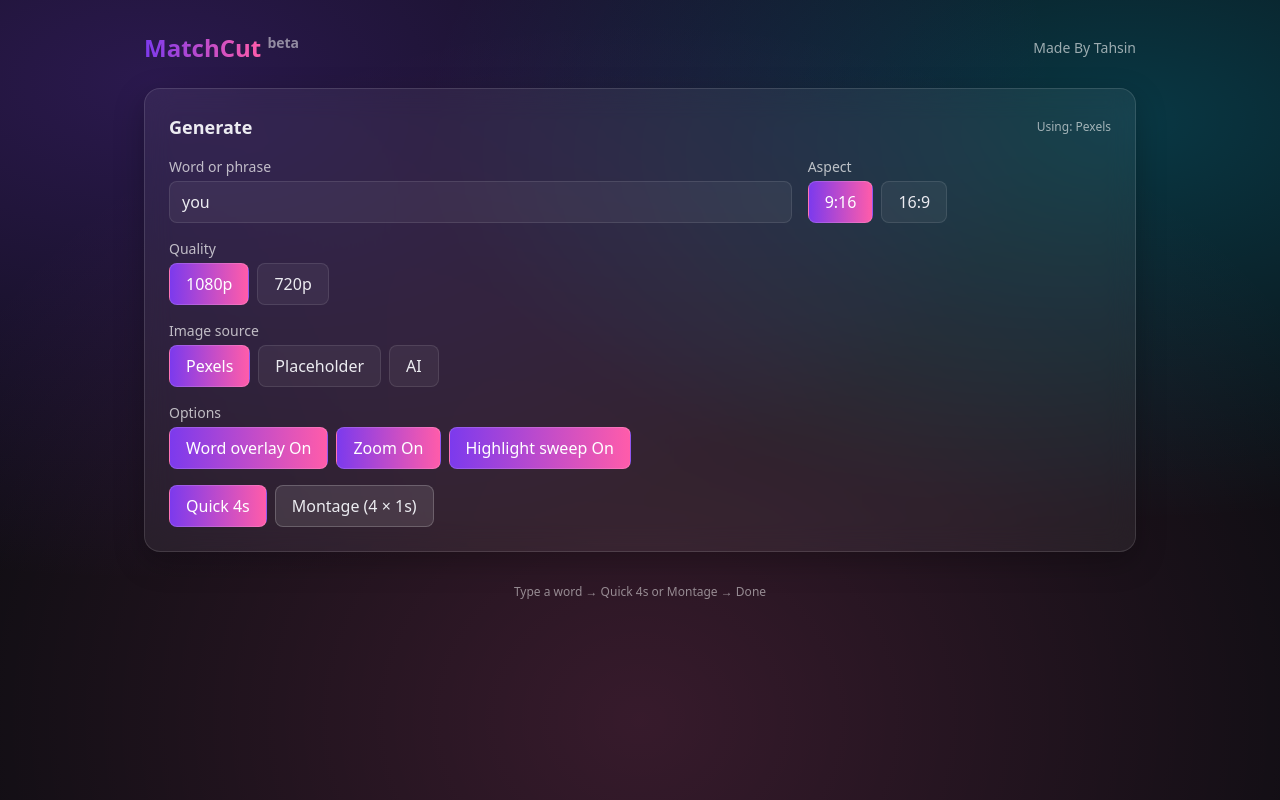
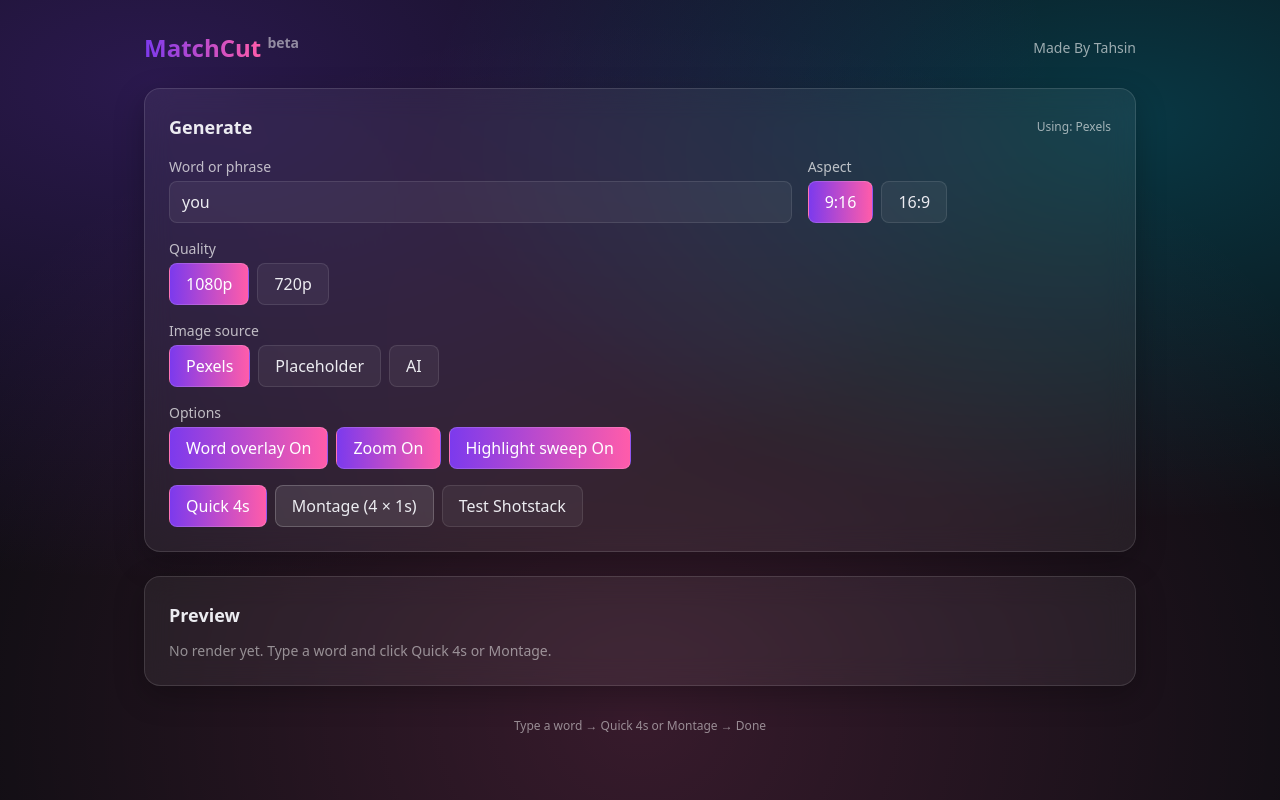
Before and after one commit to tahsin2627/match-cut, a Next.js app: page / in a window 1280 px wide. Built offline with nearby package versions, Linux system fonts and the light colour scheme; no server answers.

Commit message:
Update page.jsx

```diff
--- a/app/page.jsx
+++ b/app/page.jsx
@@ -10,7 +10,7 @@ export default function Home() {
   const [quality, setQuality] = useState(DEFAULT_QUALITY);
 
   const [caps, setCaps] = useState({ pexels: false, ai_cf: false, ai_hf: false });
-  const [source, setSource] = useState("placeholder"); // auto-picked after caps load
+  const [source, setSource] = useState("placeholder"); // auto-set after caps load
 
   const [overlay, setOverlay] = useState(true);
   const [zoom, setZoom] = useState(true);
@@ -18,6 +18,7 @@ export default function Home() {
 
   const [busy, setBusy] = useState("");
   const [job, setJob] = useState({ id: "", status: "", url: "" });
+  const [errMsg, setErrMsg] = useState("");
 
   useEffect(() => {
     (async () => {
@@ -38,47 +39,48 @@ export default function Home() {
   async function poll(id) {
     const sr = await fetch(`/api/render/status?id=${id}`);
     const sj = await sr.json();
-    if (sj.error) throw new Error(sj.error);
+    if (sj.error) {
+      setErrMsg(sj.error);
+      setBusy("");
+      return;
+    }
     setJob((prev) => ({ ...prev, status: sj.status, url: sj.url || "" }));
     if (sj.status === "done" || sj.status === "failed" || sj.status === "cancelled") {
       setBusy("");
+      if (sj.status !== "done") setErrMsg(`Render ${sj.status}`);
       return;
     }
     setTimeout(() => poll(id), 2500);
   }
 
   async function run(path, body) {
-    setBusy("Rendering…");
+    setErrMsg("");
+    setBusy("Creating render…");
     setJob({ id: "", status: "queued", url: "" });
     const r = await fetch(path, { method: "POST", headers: { "Content-Type": "application/json" }, body: JSON.stringify(body) });
     const j = await r.json();
-    if (!r.ok) throw new Error(j.error || "Render create failed");
+    if (!r.ok) {
+      setBusy("");
+      setErrMsg(j?.detail ? JSON.stringify(j.detail) : (j?.error || "Render create failed"));
+      return;
+    }
     setJob({ id: j.id, status: "queued", url: "" });
+    setBusy("Rendering…");
     poll(j.id);
   }
 
   const quick4s = async () => {
-    try {
     if (!phrase.trim()) return alert("Type a word");
-      setBusy("Creating 4s clip…");
     await run("/api/quick4s", { phrase, aspect, quality, source, overlay, zoom, karaoke });
-    } catch (e) {
-      console.error(e);
-      setBusy("");
-      alert(e.message || "Quick 4s failed");
-    }
   };
 
   const montage4 = async () => {
-    try {
     if (!phrase.trim()) return alert("Type a word");
-      setBusy("Creating 4x1s montage…");
     await run("/api/montage", { phrase, aspect, quality, source, overlay, zoom, karaoke, count: 4 });
-    } catch (e) {
-      console.error(e);
-      setBusy("");
-      alert(e.message || "Montage failed");
-    }
+  };
+
+  const testShotstack = async () => {
+    await run("/api/smoke", { aspect, quality });
   };
 
   return (
@@ -124,28 +126,9 @@ export default function Home() {
           <div className="md:col-span-3">
             <div className="text-sm text-white/70 mb-1">Image source</div>
             <div className="flex gap-2">
-              <button
-                className={`btn ${source === "pexels" ? "btn-accent" : "btn-muted"}`}
-                onClick={() => setSource("pexels")}
-                disabled={!caps.pexels}
-                title={!caps.pexels ? "Add PEXELS_API_KEY to enable" : ""}
-              >
-                Pexels
-              </button>
-              <button
-                className={`btn ${source === "placeholder" ? "btn-accent" : "btn-muted"}`}
-                onClick={() => setSource("placeholder")}
-              >
-                Placeholder
-              </button>
-              <button
-                className={`btn ${source === "ai" ? "btn-accent" : "btn-muted"}`}
-                onClick={() => setSource("ai")}
-                disabled={!caps.ai_cf && !caps.ai_hf}
-                title={!caps.ai_cf && !caps.ai_hf ? "Add CF_* or HF_TOKEN to enable AI" : (caps.ai_cf ? "Cloudflare AI" : "Hugging Face AI")}
-              >
-                AI
-              </button>
+              <button className={`btn ${source === "pexels" ? "btn-accent" : "btn-muted"}`} onClick={() => setSource("pexels")} disabled={!caps.pexels} title={!caps.pexels ? "Add PEXELS_API_KEY to enable" : ""}>Pexels</button>
+              <button className={`btn ${source === "placeholder" ? "btn-accent" : "btn-muted"}`} onClick={() => setSource("placeholder")}>Placeholder</button>
+              <button className={`btn ${source === "ai" ? "btn-accent" : "btn-muted"}`} onClick={() => setSource("ai")} disabled={!caps.ai_cf && !caps.ai_hf} title={!caps.ai_cf && !caps.ai_hf ? "Add CF_* or HF_TOKEN to enable AI" : (caps.ai_cf ? "Cloudflare AI" : "Hugging Face AI")}>AI</button>
             </div>
           </div>
 
@@ -159,31 +142,33 @@ export default function Home() {
           </div>
         </div>
 
-        <div className="flex gap-2">
+        <div className="flex flex-wrap gap-2">
           <button className="btn btn-accent" onClick={quick4s}>Quick 4s</button>
           <button className="btn btn-primary" onClick={montage4}>Montage (4 × 1s)</button>
+          <button className="btn btn-muted" onClick={testShotstack} title="2s sanity check">Test Shotstack</button>
         </div>
 
         {busy && <div className="text-sm text-white/70">{busy}</div>}
+        {errMsg && <div className="text-sm text-red-300 break-words">Error: {errMsg}</div>}
       </section>
 
-      {job.id && (
       <section className="glass p-4 md:p-6 shadow-soft space-y-3">
-          <div className="text-sm">Status: {job.status || "queued"}</div>
-          {job.url && (
+        <h2 className="text-lg font-semibold">Preview</h2>
+        {job.url ? (
           <>
             <video src={job.url} className="w-full rounded-lg border border-white/10" controls />
             <div className="text-xs">
               <a className="underline" href={job.url} target="_blank" rel="noreferrer">Open MP4</a>
             </div>
           </>
+        ) : job.id ? (
+          <div className="text-sm text-white/70">Status: {job.status || "queued"} — waiting for URL…</div>
+        ) : (
+          <div className="text-sm text-white/50">No render yet. Type a word and click Quick 4s or Montage.</div>
         )}
       </section>
-      )}
 
-      <footer className="text-center text-white/50 text-xs pt-2">
-        Type a word → Quick 4s or Montage → Done
-      </footer>
+      <footer className="text-center text-white/50 text-xs pt-2">Type a word → Quick 4s or Montage → Done</footer>
     </main>
   );
 }
```
Lines whose indentation alone changed are shown as unchanged.
